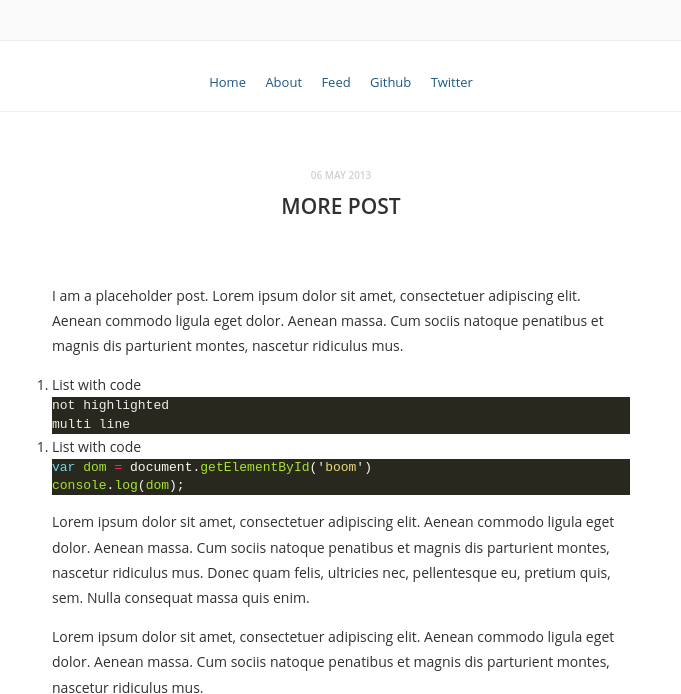
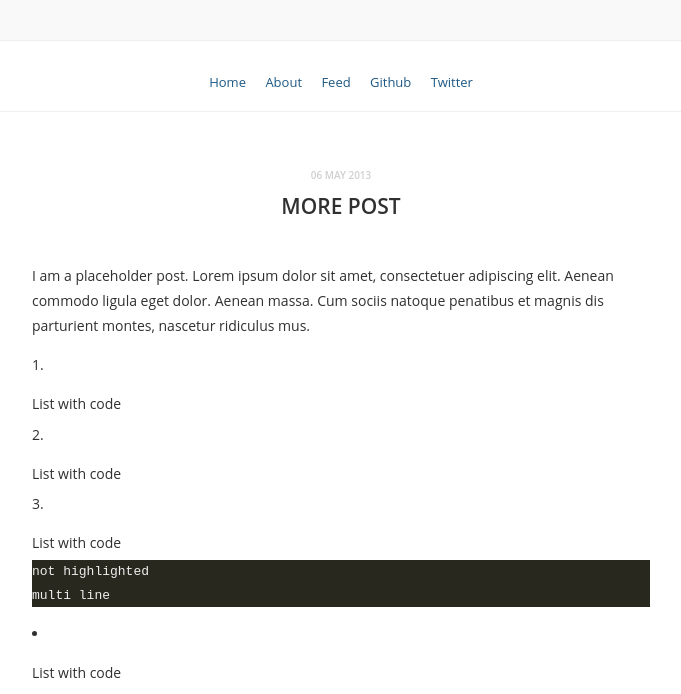
Before and after one commit to Leslie89xlxiao/zhouguangming.github.io, a Jekyll site: the page built from _posts/2013-05-06-more-post.md, in a window 1280 px wide, cut to the strip 0-694 px from the top of the page. Shown: the whole strip, without its empty margins (299-980 px from the left). Built offline with Jekyll 4.4.1, drawn with Linux system fonts in a browser that asks for light colours; Markdown is read by kramdown in place of the engine named in the settings; some of the changed text lies outside the part shown.

Commit message:
update css

````diff
--- a/_posts/2013-05-06-more-post.md
+++ b/_posts/2013-05-06-more-post.md
@@ -6,11 +6,21 @@ I am a placeholder post. Lorem ipsum dolor sit amet, consectetuer adipiscing eli
 
 1. List with code
 
+2. List with code
+
+3. List with code
+
 ```
 not highlighted
 multi line
 ```
-2. List with code
+* List with code
+
+* List with code
+
+* List with code
+
+* List with code
 
 ```javascript
 var dom = document.getElementById('boom')
@@ -21,9 +31,7 @@ Lorem ipsum dolor sit amet, consectetuer adipiscing elit. Aenean commodo ligula
 
 Lorem ipsum dolor sit amet, consectetuer adipiscing elit. Aenean commodo ligula eget dolor. Aenean massa. Cum sociis natoque penatibus et magnis dis parturient montes, nascetur ridiculus mus.
 
-
-![](http://zhouguangming.qiniudn.com/20130117001.jpg)
-
+![](http://zhouguangming.qiniudn.com/2013-01-17-001.jpg)
 
 虽然1994年中国就开通了互联网，但互联网真正进入寻常百姓家，并开始飞跃式的发展，是在1997年，那一年，称得上是中国互联网元年。
 
--- a/stylesheets/responsive.css
+++ b/stylesheets/responsive.css
@@ -15,7 +15,7 @@
     padding: 15px; }
     body #container .links section.post, body #container .content section.post {
       margin: 0 -15px; }
-    body #container .links section.post > p, body #container .links section.post h1, body #container .links section.post h2, body #container .links section.post h3, body #container .links section.post h4, body #container .links section.post .signoff, body #container .links section.post blockquote, body #container .links section.post .highlight, body #container .content section.post > p, body #container .content section.post h1, body #container .content section.post h2, body #container .content section.post h3, body #container .content section.post h4, body #container .content section.post .signoff, body #container .content section.post table, body #container .content section.post .highlight {
+    body #container .links section.post > p, body #container .links section.post h1, body #container .links section.post h2, body #container .links section.post h3, body #container .links section.post h4, body #container .links section.post .signoff, body #container .links section.post blockquote, body #container .links section.post .highlight, body #container .content section.post > p, body #container .content section.post h1, body #container .content section.post h2, body #container .content section.post h3, body #container .content section.post h4, body #container .content section.post .signoff, body #container .content section.post table, body #container .content section.post .highlight, body #container .content section.post blockquote {
        padding: 0 15px; }
     body #container .links section.post > ul, body #container .links section.post > ol, body #container .content section.post > ul, body #container .content section.post > ol {
-       padding: 0 30px; } }
+       padding: 0 20px; } }
--- a/stylesheets/style.css
+++ b/stylesheets/style.css
@@ -67,6 +67,10 @@ img {
   font-size: 24px;
   line-height: 1em; }
 
+ol, ul {
+  list-style-position: inside;
+}
+
 ol, ol li {
   padding: 0;
   margin: 0; }
@@ -83,7 +87,7 @@ footer {
   max-width: 600px;
   line-height: 2em;
   margin: auto;
-  padding-bottom: 30px;
+  padding-bottom: 20px;
   text-align: center; }
   footer * {
     color: #797979; }
@@ -141,7 +145,7 @@ footer {
   width: 100%;
   border-width: 0;
   border-style: solid;
-  padding: 30px 60px;
+  padding: 30px 40px;
   margin: auto; }
 
 a, .as-link {
@@ -216,6 +220,7 @@ hr {
   border-bottom: 1px dotted #CCC;
   margin: 25px 0; }
 
+
 ul.posts, ul.posts li {
   margin: 0;
   padding: 0;
@@ -236,12 +241,12 @@ ul.posts .datetime {
   text-align: right; }
 
 section.post {
-  margin: 0 -60px;
+  margin: 0 -40px;
   text-align: left;
   border-top: 0;
   padding: 0; }
   section.post > * {
-    padding: 0 60px; }
+    padding: 0 40px; }
   section.post ul ul, section.post ul ol, section.post ol ul, section.post ol ol {
     margin-left: 20px;
     padding: 0; }
@@ -249,18 +254,14 @@ section.post {
     text-transform: uppercase;
     text-align: center;
     line-height: 1.5em;
-    margin-bottom: 60px; }
+    margin-bottom: 40px; }
     section.post h1 .date {
       color: #d0d0d0;
       font-size: 10px; }
   section.post iframe {
     width: 100%; }
   section.post iframe, section.post img {
-    padding: 0 -60px;
-    border-bottom-left-radius: 3px;
-    border-bottom-right-radius: 3px;
-    border-top-left-radius: 3px;
-    border-top-right-radius: 3px; }
+    padding: 0 -40px; }
 
 section.post, section > p {
   font-size: 14px;
@@ -282,7 +283,7 @@ section.post, section > p {
     overflow: hidden;
     display: block;
     margin: 20px 0;
-    padding: 0px 60px; }
+    padding: 0px 40px; }
     section.post blockquote:hover, section > p blockquote:hover {
       color: #454545; }
     section.post blockquote:hover:before, section > p blockquote:hover:before {
@@ -310,7 +311,7 @@ section.post, section > p {
     margin-bottom: 5px; }
 
   section.post table {
-    padding: 15px 60px;
+    padding: 15px 40px;
     display: block;
     margin: 0;
     max-width: 100%;
@@ -355,8 +356,7 @@ code {
   color: #eee;
   background: #39382e;
   padding: 2px 4px 3px;
-  border-radius: 2px;
-  line-height: 1.4em;
+  line-height: 1.8em;
   display: inline-block;
   vertical-align: baseline;
   zoom: 1;
````
